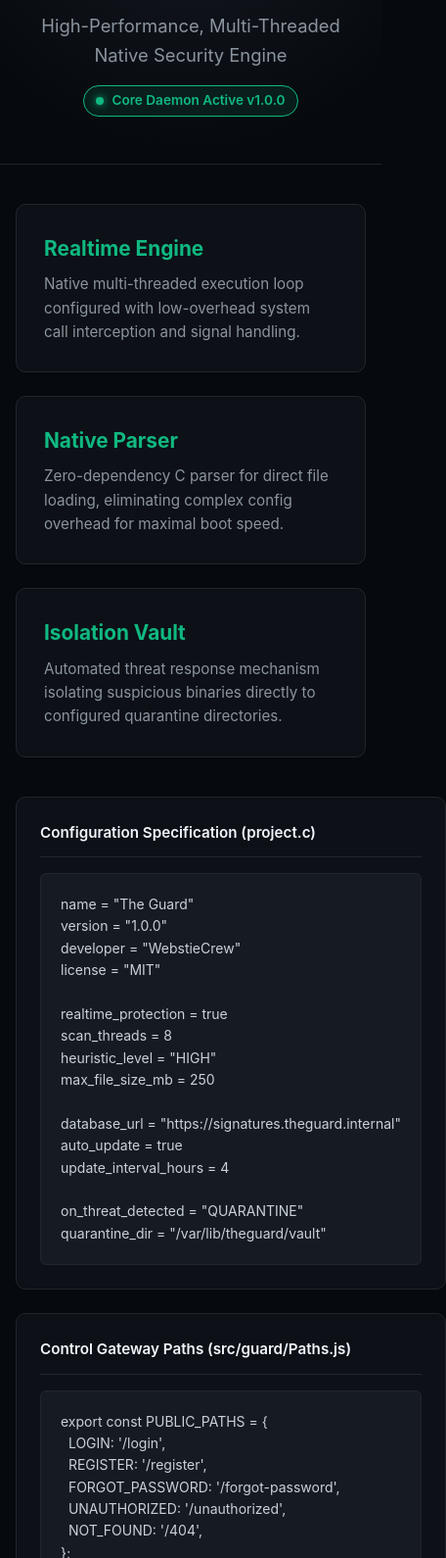
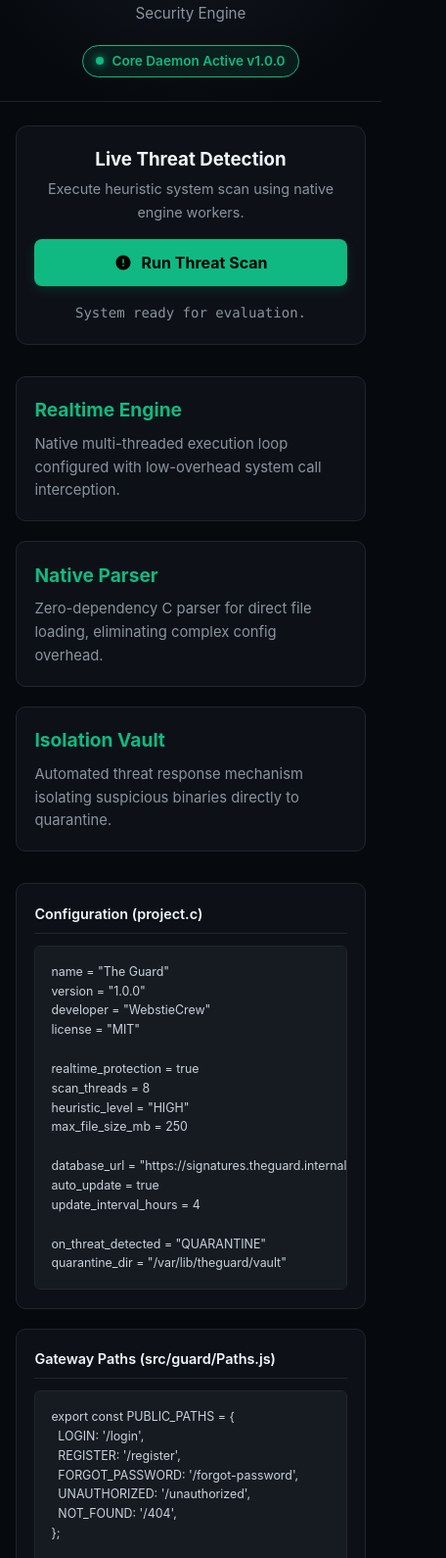
Before and after one commit to WebstieCrew/The-Guard, a plain HTML site: page index.html in a window 390 px wide. Shown: the part 126-1716 px from the top of the page at 98% size, 456 px wide, since content can reach past the window. Drawn offline with Linux system fonts and the light colour scheme.

Commit message:
Implement live threat detection UI
Added live threat detection feature with a scan button and progress bar.

```diff
--- a/index.html
+++ b/index.html
@@ -2,7 +2,7 @@
 <html lang="en">
 <head>
     <meta charset="UTF-8">
-    <meta name="viewport" content="width=device-width, initial-scale=1.0">
+    <meta name="viewport" content="width=device-width, initial-scale=1.0, maximum-scale=5.0">
     <title>The Guard - High-Performance Security Engine</title>
     <style>
         :root {
@@ -11,10 +11,11 @@
             --border-color: #21262d;
             --accent-color: #10b981;
             --accent-glow: rgba(16, 185, 129, 0.15);
+            --danger-color: #ef4444;
+            --danger-glow: rgba(239, 68, 68, 0.2);
             --text-color: #f0f6fc;
             --text-muted: #8b949e;
             --code-bg: #161b22;
-            --warning-color: #f59e0b;
         }
 
         * {
@@ -22,6 +23,7 @@
             margin: 0;
             padding: 0;
             font-family: -apple-system, BlinkMacSystemFont, "Segoe UI", Roboto, Helvetica, Arial, sans-serif;
+            -webkit-tap-highlight-color: transparent;
         }
 
         body {
@@ -35,7 +37,7 @@
 
         header {
             border-bottom: 1px solid var(--border-color);
-            padding: 3rem 1rem;
+            padding: 2.5rem 1rem 2rem;
             text-align: center;
             background: radial-gradient(circle at top, #161b22 0%, var(--bg-color) 80%);
         }
@@ -43,28 +45,29 @@
         .logo-container {
             display: inline-flex;
             align-items: center;
-            gap: 14px;
+            gap: 12px;
             margin-bottom: 0.75rem;
         }
 
         .shield-icon {
-            width: 40px;
-            height: 40px;
+            width: 36px;
+            height: 36px;
             fill: var(--accent-color);
             filter: drop-shadow(0 0 8px var(--accent-glow));
         }
 
         header h1 {
-            font-size: 2.75rem;
+            font-size: clamp(2rem, 5vw, 2.75rem);
             font-weight: 800;
             letter-spacing: -0.03em;
         }
 
         header p {
             color: var(--text-muted);
-            font-size: 1.15rem;
+            font-size: clamp(0.95rem, 3vw, 1.15rem);
             max-width: 600px;
             margin: 0.5rem auto 0;
+            padding: 0 1rem;
         }
 
         .status-badge {
@@ -74,11 +77,11 @@
             background: rgba(16, 185, 129, 0.1);
             border: 1px solid var(--accent-color);
             color: var(--accent-color);
-            padding: 0.25rem 0.75rem;
+            padding: 0.3rem 0.85rem;
             border-radius: 9999px;
             font-size: 0.85rem;
             font-weight: 600;
-            margin-top: 1rem;
+            margin-top: 1.25rem;
         }
 
         .status-dot {
@@ -93,140 +96,212 @@
             max-width: 1100px;
             width: 100%;
             margin: 0 auto;
-            padding: 2.5rem 1rem;
+            padding: 1.5rem 1rem;
             flex: 1;
+        }
+
+        .scanner-card {
+            background-color: var(--card-bg);
+            border: 1px solid var(--border-color);
+            border-radius: 12px;
+            padding: 1.5rem;
+            margin-bottom: 2rem;
+            text-align: center;
+        }
+
+        .scanner-actions {
+            display: flex;
+            flex-direction: column;
+            gap: 1rem;
+            align-items: center;
+            justify-content: center;
+            margin-top: 1rem;
+        }
+
+        .btn-scan {
+            width: 100%;
+            max-width: 320px;
+            background-color: var(--accent-color);
+            color: #000;
+            font-size: 1rem;
+            font-weight: 700;
+            padding: 0.9rem 1.5rem;
+            border-radius: 8px;
+            border: none;
+            cursor: pointer;
+            transition: all 0.2s ease;
+            display: inline-flex;
+            align-items: center;
+            justify-content: center;
+            gap: 10px;
+            box-shadow: 0 4px 12px var(--accent-glow);
+        }
+
+        .btn-scan:active {
+            transform: scale(0.98);
+        }
+
+        .progress-bar-container {
+            width: 100%;
+            height: 8px;
+            background-color: var(--code-bg);
+            border-radius: 4px;
+            overflow: hidden;
+            margin-top: 1.25rem;
+            display: none;
+            border: 1px solid var(--border-color);
+        }
+
+        .progress-bar {
+            width: 0%;
+            height: 100%;
+            background-color: var(--accent-color);
+            transition: width 0.2s ease, background-color 0.3s ease;
+        }
+
+        .scan-output {
+            margin-top: 1rem;
+            font-family: 'ui-monospace', 'SFMono-Regular', Consolas, monospace;
+            font-size: 0.875rem;
+            color: var(--text-muted);
+            min-height: 24px;
+            word-break: break-all;
         }
 
         .grid {
             display: grid;
-            grid-template-columns: repeat(auto-fit, minmax(320px, 1fr));
-            gap: 1.5rem;
-            margin-bottom: 2.5rem;
+            grid-template-columns: repeat(auto-fit, minmax(280px, 1fr));
+            gap: 1.25rem;
+            margin-bottom: 2rem;
         }
 
         .card {
             background-color: var(--card-bg);
             border: 1px solid var(--border-color);
             border-radius: 10px;
-            padding: 1.75rem;
-            transition: all 0.2s ease;
-        }
-
-        .card:hover {
-            border-color: var(--accent-color);
-            transform: translateY(-2px);
+            padding: 1.5rem;
+            transition: border-color 0.2s ease;
         }
 
         .card h3 {
             color: var(--accent-color);
             margin-bottom: 0.5rem;
-            font-size: 1.3rem;
+            font-size: 1.2rem;
             display: flex;
             align-items: center;
-            gap: 10px;
+            gap: 8px;
         }
 
         .card p {
             color: var(--text-muted);
-            font-size: 0.95rem;
+            font-size: 0.925rem;
         }
 
         .section-grid {
             display: grid;
             grid-template-columns: 1fr 1fr;
-            gap: 1.5rem;
-            margin-bottom: 2.5rem;
-        }
-
-        @media (max-width: 850px) {
-            .section-grid {
-                grid-template-columns: 1fr;
-            }
+            gap: 1.25rem;
+            margin-bottom: 2rem;
         }
 
         .code-section {
             background-color: var(--card-bg);
             border: 1px solid var(--border-color);
             border-radius: 10px;
-            padding: 1.5rem;
+            padding: 1.25rem;
             display: flex;
             flex-direction: column;
+            min-width: 0;
         }
 
         .code-header {
             display: flex;
             justify-content: space-between;
             align-items: center;
-            margin-bottom: 1rem;
+            margin-bottom: 0.75rem;
             border-bottom: 1px solid var(--border-color);
-            padding-bottom: 0.75rem;
+            padding-bottom: 0.5rem;
         }
 
         .code-title {
             font-weight: 600;
             color: var(--text-color);
-            font-size: 0.95rem;
-            display: flex;
-            align-items: center;
-            gap: 8px;
+            font-size: 0.9rem;
         }
 
         pre {
             background-color: var(--code-bg);
             border: 1px solid var(--border-color);
             border-radius: 6px;
-            padding: 1.25rem;
+            padding: 1rem;
             overflow-x: auto;
-            font-family: 'ui-monospace', 'SFMono-Regular', 'SF Mono', Consolas, monospace;
-            font-size: 0.875rem;
+            font-family: 'ui-monospace', 'SFMono-Regular', Consolas, monospace;
+            font-size: 0.825rem;
             color: #c9d1d9;
             flex: 1;
+            -webkit-overflow-scrolling: touch;
         }
 
         .cta-container {
             text-align: center;
-            margin-top: 3rem;
-            padding: 3rem;
+            margin-top: 2rem;
+            padding: 2rem 1rem;
             background-color: var(--card-bg);
             border: 1px solid var(--border-color);
             border-radius: 12px;
         }
 
         .cta-container h2 {
-            margin-bottom: 1rem;
-            font-size: 1.8rem;
+            margin-bottom: 0.75rem;
+            font-size: 1.5rem;
         }
 
         .btn-github {
             display: inline-flex;
             align-items: center;
+            justify-content: center;
             gap: 10px;
             background-color: var(--accent-color);
             color: #000;
             font-weight: 700;
-            padding: 0.85rem 2rem;
+            padding: 0.85rem 1.75rem;
             border-radius: 8px;
             text-decoration: none;
-            transition: all 0.2s ease;
-        }
-
-        .btn-github:hover {
-            background-color: #34d399;
-            box-shadow: 0 0 15px var(--accent-glow);
+            transition: background-color 0.2s ease;
+            width: 100%;
+            max-width: 320px;
         }
 
         footer {
             border-top: 1px solid var(--border-color);
-            padding: 2rem;
+            padding: 1.5rem 1rem;
             text-align: center;
             color: var(--text-muted);
-            font-size: 0.875rem;
+            font-size: 0.85rem;
             background-color: var(--card-bg);
         }
 
         footer a {
             color: var(--accent-color);
             text-decoration: none;
+        }
+
+        @media (max-width: 768px) {
+            header {
+                padding: 2rem 1rem 1.5rem;
+            }
+
+            .section-grid {
+                grid-template-columns: 1fr;
+            }
+
+            .card, .scanner-card, .code-section {
+                padding: 1.15rem;
+            }
+
+            pre {
+                font-size: 0.775rem;
+            }
         }
     </style>
 </head>
@@ -246,25 +321,43 @@
     </header>
 
     <main>
+        <div class="scanner-card">
+            <h3>Live Threat Detection</h3>
+            <p style="color: var(--text-muted); font-size: 0.9rem; margin-top: 0.25rem;">Execute heuristic system scan using native engine workers.</p>
+
+            <div class="scanner-actions">
+                <button id="scanBtn" class="btn-scan" onclick="runVirusScan()">
+                    <svg width="18" height="18" fill="currentColor" viewBox="0 0 24 24"><path d="M12 2C6.48 2 2 6.48 2 12s4.48 10 10 10 10-4.48 10-10S17.52 2 12 2zm1 15h-2v-2h2v2zm0-4h-2V7h2v6z"/></svg>
+                    Run Threat Scan
+                </button>
+            </div>
+
+            <div id="progressContainer" class="progress-bar-container">
+                <div id="progressBar" class="progress-bar"></div>
+            </div>
+
+            <div id="scanOutput" class="scan-output">System ready for evaluation.</div>
+        </div>
+
         <div class="grid">
             <div class="card">
                 <h3>Realtime Engine</h3>
-                <p>Native multi-threaded execution loop configured with low-overhead system call interception and signal handling.</p>
+                <p>Native multi-threaded execution loop configured with low-overhead system call interception.</p>
             </div>
             <div class="card">
                 <h3>Native Parser</h3>
-                <p>Zero-dependency C parser for direct file loading, eliminating complex config overhead for maximal boot speed.</p>
+                <p>Zero-dependency C parser for direct file loading, eliminating complex config overhead.</p>
             </div>
             <div class="card">
                 <h3>Isolation Vault</h3>
-                <p>Automated threat response mechanism isolating suspicious binaries directly to configured quarantine directories.</p>
+                <p>Automated threat response mechanism isolating suspicious binaries directly to quarantine.</p>
             </div>
         </div>
 
         <div class="section-grid">
             <div class="code-section">
                 <div class="code-header">
-                    <span class="code-title">Configuration Specification (project.c)</span>
+                    <span class="code-title">Configuration (project.c)</span>
                 </div>
                 <pre><code>name = "The Guard"
 version = "1.0.0"
@@ -286,7 +379,7 @@ quarantine_dir = "/var/lib/theguard/vault"</code></pre>
 
             <div class="code-section">
                 <div class="code-header">
-                    <span class="code-title">Control Gateway Paths (src/guard/Paths.js)</span>
+                    <span class="code-title">Gateway Paths (src/guard/Paths.js)</span>
                 </div>
                 <pre><code>export const PUBLIC_PATHS = {
   LOGIN: '/login',
@@ -315,23 +408,9 @@ export const PATHS = {
             </div>
         </div>
 
-        <div class="code-section">
-            <div class="code-header">
-                <span class="code-title">CLI Daemon Execution</span>
-            </div>
-            <pre><code># Build and run system daemon with custom configuration
-$ gcc -O3 src/main.c src/guard/config.c -o system-guard
-$ ./system-guard --config project.c --verbose
-
-[INFO] The Guard Engine Control Panel (v1.0.0)
-[INFO] Realtime Guard : ENABLED (8 Cores)
-[INFO] Isolation Vault: /var/lib/theguard/vault
-[INFO] Engine running. Press Ctrl+C to terminate.</code></pre>
-        </div>
-
         <div class="cta-container">
             <h2>Open Source Core Security</h2>
-            <p style="color: var(--text-muted); margin-bottom: 1.5rem;">Inspect the source code, contribute modules, or integrate The Guard into your infrastructure.</p>
+            <p style="color: var(--text-muted); margin-bottom: 1.25rem; font-size: 0.95rem;">Inspect the source code, contribute modules, or integrate The Guard into your infrastructure.</p>
             <a href="https://github.com/WebstieCrew/The-Guard" target="_blank" class="btn-github">
                 <svg width="20" height="20" fill="currentColor" viewBox="0 0 24 24"><path d="M12 0C5.37 0 0 5.37 0 12c0 5.31 3.435 9.795 8.205 11.385.6.105.825-.255.825-.57 0-.285-.015-1.23-.015-2.235-3.015.555-3.795-.735-4.035-1.41-.135-.345-.72-1.41-1.23-1.695-.42-.225-1.02-.78-.015-.795.945-.015 1.62.87 1.845 1.23 1.08 1.815 2.805 1.305 3.495.99.105-.78.42-1.305.765-1.605-2.67-.3-5.46-1.335-5.46-5.925 0-1.305.465-2.385 1.23-3.225-.12-.3-.54-1.53.12-3.18 0 0 1.005-.315 3.3 1.23.96-.27 1.98-.405 3-.405s2.04.135 3 .405c2.295-1.56 3.3-1.23 3.3-1.23.66 1.65.24 2.88.12 3.18.765.84 1.23 1.905 1.23 3.225 0 4.605-2.805 5.625-5.475 5.925.435.375.81 1.095.81 2.22 0 1.605-.015 2.895-.015 3.3 0 .315.225.69.825.57A12.02 12.02 0 0024 12c0-6.63-5.37-12-12-12z"/></svg>
                 View Repository on GitHub
@@ -343,5 +422,50 @@ $ ./system-guard --config project.c --verbose
         <p>&copy; WebstieCrew - <a href="https://github.com/WebstieCrew/The-Guard" target="_blank">The Guard Project</a></p>
     </footer>
 
+    <script>
+        function runVirusScan() {
+            const scanBtn = document.getElementById('scanBtn');
+            const progressContainer = document.getElementById('progressContainer');
+            const progressBar = document.getElementById('progressBar');
+            const scanOutput = document.getElementById('scanOutput');
+
+            scanBtn.disabled = true;
+            scanBtn.style.opacity = '0.6';
+            scanBtn.style.cursor = 'not-allowed';
+
+            progressContainer.style.display = 'block';
+            progressBar.style.width = '0%';
+            progressBar.style.backgroundColor = 'var(--accent-color)';
+
+            const steps = [
+                { progress: 20, text: 'Scanning active memory blocks...' },
+                { progress: 45, text: 'Analyzing system binaries and hooks...' },
+                { progress: 75, text: 'Evaluating heuristic signatures...' },
+                { progress: 90, text: 'Checking quarantine vault integrity...' },
+                { progress: 100, text: 'Scan Complete: 0 Threat(s) Found. System Secured.' }
+            ];
+
+            let currentStep = 0;
+
+            const interval = setInterval(() => {
+                if (currentStep < steps.length) {
+                    const step = steps[currentStep];
+                    progressBar.style.width = step.progress + '%';
+                    scanOutput.innerText = step.text;
+
+                    if (step.progress === 100) {
+                        scanOutput.style.color = 'var(--accent-color)';
+                        scanBtn.disabled = false;
+                        scanBtn.style.opacity = '1';
+                        scanBtn.style.cursor = 'pointer';
+                    }
+                    currentStep++;
+                } else {
+                    clearInterval(interval);
+                }
+            }, 600);
+        }
+    </script>
+
 </body>
 </html>
```
